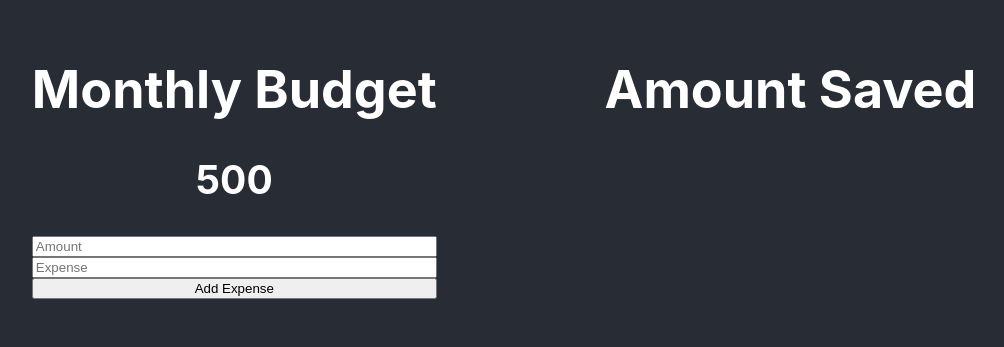
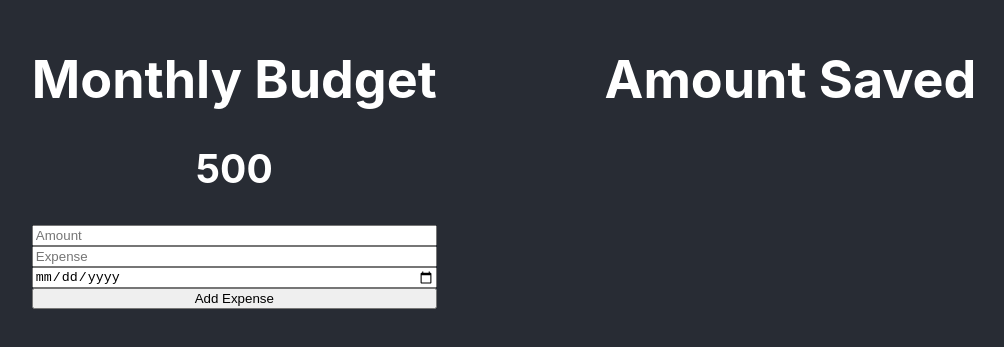
Before and after one commit to erict001/budget-tracker, a React (Create React App) app: page / in a window 1280 px wide. Shown: the part 239-586 px from the top of the page, without its empty margins (136-1140 px from the left). Built offline with nearby package versions, Linux system fonts and the light colour scheme.

Commit message:
added date tracker and moved handleChange into input fields

```diff
--- a/src/App.js
+++ b/src/App.js
@@ -7,9 +7,9 @@ export default function App() {
   const [monthly, setMonthly] = useState(500);
   // allow input to take the value of input and set to 0
   const [input, setInput] = useState();
+  const [expense, setExpense] = useState(" ");
 
-
-  const handleChange = ({target}) => {
+  const handleChange = ({ target }) => {
     const inputValue = target.value
     setInput(inputValue)
     console.log(inputValue)
@@ -42,9 +42,14 @@ export default function App() {
               <h2>{monthly}</h2>
             </div>
             <div>
-                <form style={styles.form} onChange={handleChange} onSubmit={returnBudget}>
-                  <input id="amount" placeholder='Amount'></input>
-                  <input placeholder="Expense"></input>
+              <form style={styles.form} onSubmit={returnBudget}>
+                <input id="amount" placeholder='Amount' onChange={handleChange}></input>
+                <input placeholder="Expense" onChange={handleChange}></input>
+                <input
+                  onChange={handleChange}
+                  type="date"
+                  name="bday"
+                />
                 <button type="submit"  >Add Expense</button>
               </form>
             </div>
```
Lines whose indentation alone changed are shown as unchanged.
